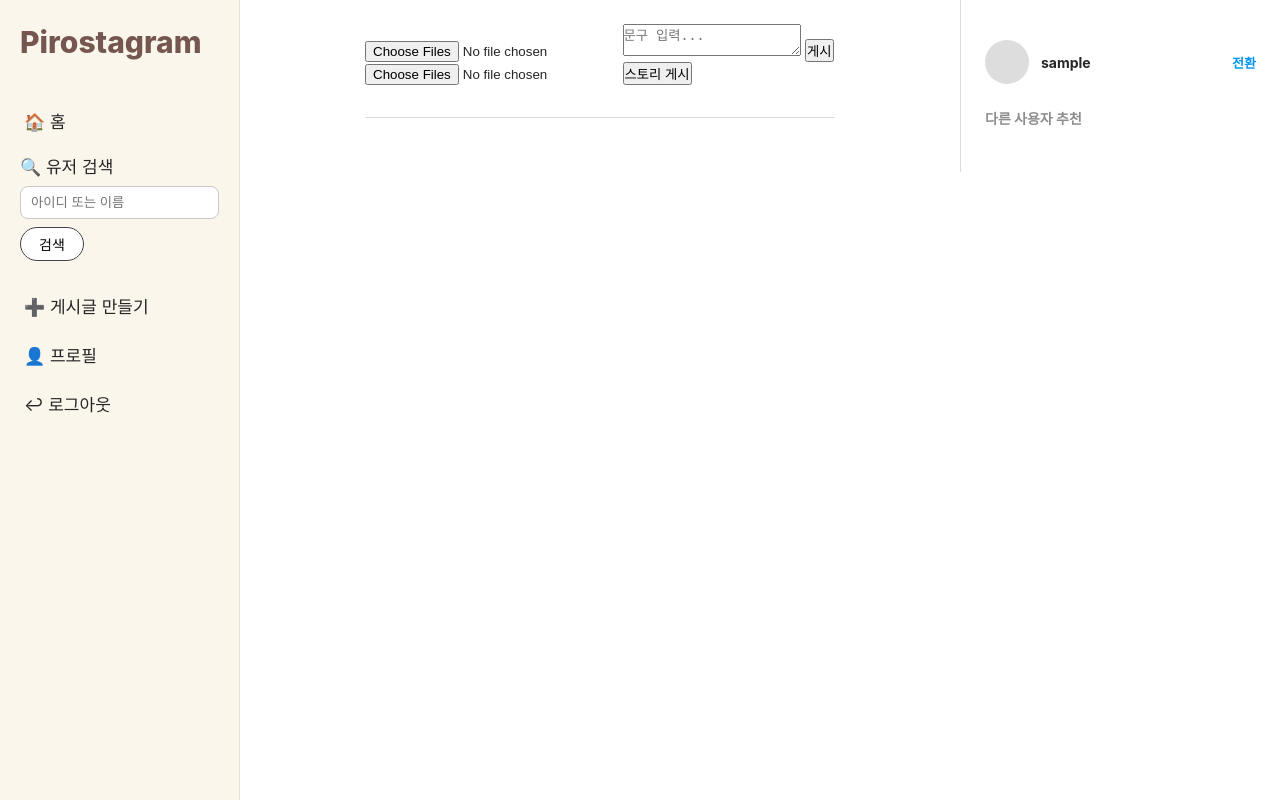
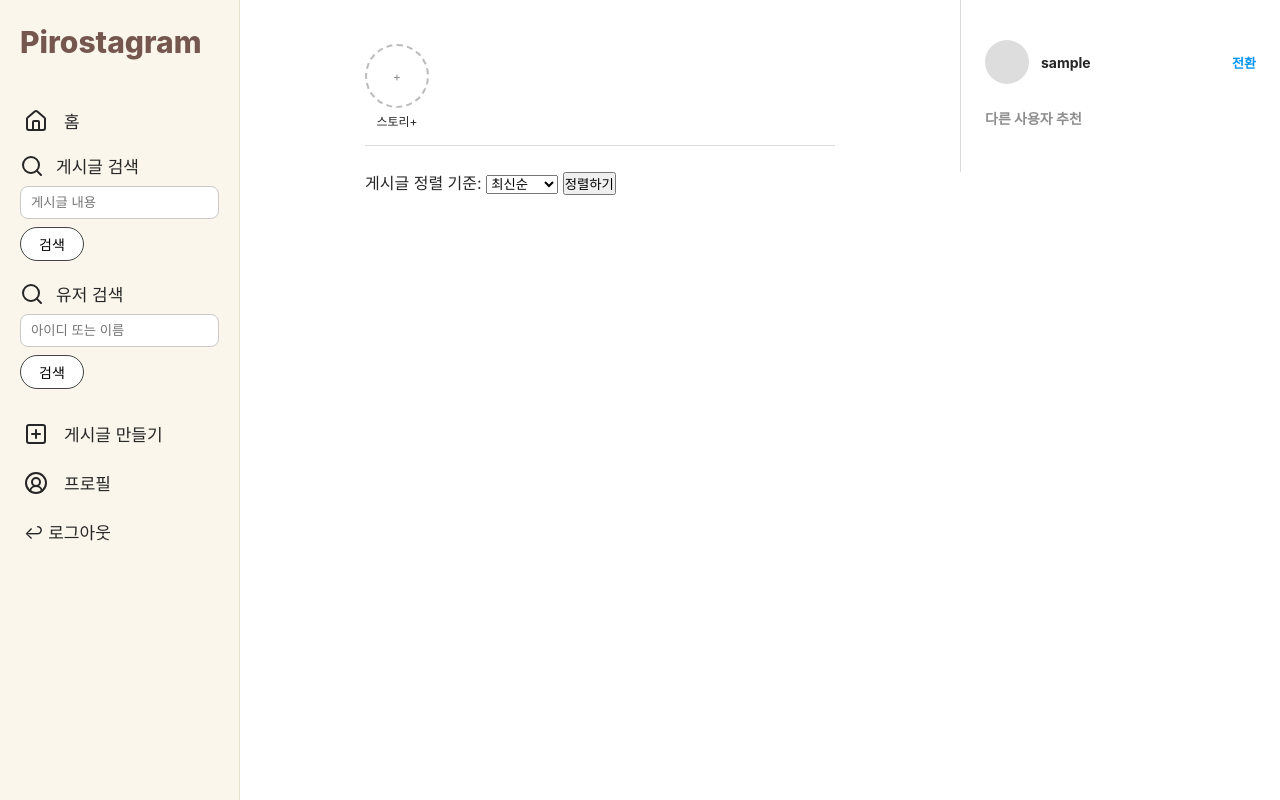
Before and after one commit to Pirogramming-25/Jung-seunghyun, a Django app: page / in a window 1280 px wide. Run offline with Django 5.2, Linux system fonts and the light colour scheme; the visitor is signed in with stand-in values (Sample User, id 1); data comes from the database, SQL or seed files in the repository; data that the repository does not hold is empty.

Commit message:
feat: 게시글 정렬 및 게시글 검색 기능 추가

```diff
--- a/piro25_Pirostagram/posts/urls.py
+++ b/piro25_Pirostagram/posts/urls.py
@@ -8,6 +8,7 @@ urlpatterns = [
     path('create/', views.post_create, name='create'),
     path('<int:post_id>/update/', views.post_update, name='update'),
     path('<int:post_id>/delete/', views.post_delete, name='delete'),
+    path('search/', views.post_search, name='search'),
     path('<int:post_id>/like/', views.like_toggle, name='like'),
     path('<int:post_id>/comment/', views.comment_create, name='comment_create'),
     path('comment/<int:comment_id>/update/', views.comment_update, name='comment_update'),
--- a/piro25_Pirostagram/posts/views.py
+++ b/piro25_Pirostagram/posts/views.py
@@ -8,6 +8,7 @@ from stories.models import Story
 import json
 from collections import OrderedDict
 from django.contrib.auth import get_user_model
+from django.db.models import Count
 User = get_user_model()
 
 #[조회] 메인 피드 화면을 보여주는 함수
@@ -20,6 +21,14 @@ def feed(request):
     posts = Post.objects.filter(
         author_id__in = author_ids
     )
+    # 정렬 기준 받기 (기본: 최신순)
+    sort = request.GET.get('sort', 'recent')
+    if sort == 'likes':
+        posts = posts.annotate(like_count=Count('likes')).order_by('-like_count')
+    elif sort == 'comments':
+        posts = posts.annotate(comment_count=Count('comments')).order_by('-comment_count')
+    else:  # recent
+        posts = posts.order_by('-created_at')
 
     # 스토리: 팔로우한 사람 + 나, 그리고 최근 24시간 이내만
     day_ago = timezone.now() - timedelta(hours=24)
@@ -56,6 +65,7 @@ def feed(request):
         'liked_posts': liked_posts,
         'story_list': story_list,
         'recommended': recommended,
+        'sort': sort,
     })
 #[작성] 새 게시글을 만드는 함수(Ajax로 호출됨)
 @login_required
@@ -110,6 +120,20 @@ def post_delete(request, post_id):
     return JsonResponse({'error': 'POST 요청만 허용'}, status=400)
 
 @login_required
+def post_search(request):
+    query = request.GET.get('q', '')       # 검색어
+
+    results = []
+    if query:
+        # 게시글 문구(caption)에 검색어가 들어간 글 찾기
+        results = Post.objects.filter(caption__icontains=query)
+
+    return render(request, 'posts/search.html', {
+        'query': query,
+        'results': results,
+    })
+
+@login_required
 def like_toggle(request, post_id):
     post = get_object_or_404(Post, id=post_id)
 
--- a/piro25_Pirostagram/static/css/style.css
+++ b/piro25_Pirostagram/static/css/style.css
@@ -15,12 +15,19 @@ a { text-decoration: none; color: inherit; }
     font-size:30px; font-weight: 800; margin-bottom: 36px;
     color: #755750;
 }
-.sidebar nav a { display: block; padding: 12px 4px; font-size: 17px; }
+.sidebar nav a {
+    display: flex;
+    align-items: center; gap: 16px;
+    padding: 12px 4px; font-size: 17px;
+}
 .sidebar nav a:hover { background: none; font-weight: 600; }
 
 /* 검색 영역 */
 .sidebar form { margin: 8px 0 20px; }
-.sidebar form > div { font-size: 17px; margin-bottom: 8px; }   /* 🔍 유저 검색 라벨 */
+.sidebar form > div {
+    display: flex; align-items: center;
+    gap: 12px;
+    font-size: 17px; margin-bottom: 8px; }
 .sidebar input {
     width: 100%; padding: 8px 10px; margin-bottom: 8px;
     border: 1px solid #c9c9c9; border-radius: 8px; background: white;
@@ -202,3 +209,51 @@ a { text-decoration: none; color: inherit; }
     border: none; padding: 8px 18px; border-radius: 8px;
     font-weight: 600; cursor: pointer;
 }
+
+/* ===== 게시글 모달 & 스토리+ ===== */
+.modal {
+    position: fixed;
+    inset: 0;
+    background: rgba(0,0,0,0.6);
+    display: flex;
+    align-items: center;
+    justify-content: center;
+    z-index: 1000;
+}
+.modal.hidden { display: none; }
+
+/* 흰색 카드 */
+.modal-box {
+    background: white;
+    border-radius: 12px;
+    padding: 24px;
+    width: 400px;
+    position: relative;
+}
+.modal-close {
+    position: absolute;
+    top: 12px;
+    right: 16px;
+    border: none;
+    background: none;
+    font-size: 20px;
+    cursor: pointer;
+}
+.modal-box textarea {
+    width: 100%;
+    height: 70px;
+    margin: 12px 0;
+}
+
+/* 스토리+ 동그라미 */
+.story-add {
+    width: 64px;
+    height: 64px;
+    border-radius: 50%;
+    border: 2px dashed #bbb;
+    display: flex;
+    align-items: center;
+    justify-content: center;
+    font-size: 28px;
+    color: #888;
+}
--- a/piro25_Pirostagram/templates/posts/feed.html
+++ b/piro25_Pirostagram/templates/posts/feed.html
@@ -7,24 +7,13 @@
 
     <!-- ===== 가운데 피드 ===== -->
     <main class="feed-main">
-
-        <!-- 게시글 작성 -->
-        <form id="post-form" enctype="multipart/form-data">
-            {% csrf_token %}
-            <input type="file" name="images" multiple accept="image/*">
-            <textarea name="caption" placeholder="문구 입력..."></textarea>
-            <button type="submit">게시</button>
-        </form>
-
-        <!-- 스토리 업로드 -->
-        <form method="post" action="{% url 'stories:create' %}" enctype="multipart/form-data">
-            {% csrf_token %}
-            <input type="file" name="images" multiple accept="image/*">
-            <button type="submit">스토리 게시</button>
-        </form>
-
         <!-- 스토리 바 -->
         <div class="story-bar">
+            <!-- 스토리+ : 누르면 사진 선택 → 자동 업로드 -->
+            <label class="story-item" for="story-file">
+                <div class="story-add">+</div>
+                <div>스토리+</div>
+            </label>
             {% for s in story_list %}
                 <div class="story-item" data-images='{{ s.images_json|safe }}'>
                     <img src="{{ s.thumb }}" class="story-thumb">
@@ -32,6 +21,24 @@
                 </div>
             {% endfor %}
         </div>
+
+        <!-- 숨겨진 스토리 업로드 폼 -->
+        <form method="post" action="{% url 'stories:create' %}" enctype="multipart/form-data" id="story-form">
+            {% csrf_token %}
+            <input type="file" id="story-file" name="images" multiple accept="image/*"
+                style="display:none" onchange="document.getElementById('story-form').submit()">
+        </form>
+
+        <!-- 게시글 정렬 -->
+        <form method="get" action="{% url 'posts:feed' %}" class="sort-form">
+            게시글 정렬 기준:
+            <select name="sort">
+                <option value="recent" {% if sort == 'recent' %}selected{% endif %}>최신순</option>
+                <option value="likes" {% if sort == 'likes' %}selected{% endif %}>좋아요순</option>
+                <option value="comments" {% if sort == 'comments' %}selected{% endif %}>댓글순</option>
+            </select>
+            <button type="submit">정렬하기</button>
+        </form>
 
         <!-- 게시글 목록 (기존 내용 그대로) -->
         <div id="post-list">
@@ -110,9 +117,21 @@
         {% endfor %}
     </aside>
 
+    <!-- 게시글 작성 모달 -->
+    <div id="post-modal" class="modal hidden">
+        <div class="modal-box">
+            <button class="modal-close" onclick="document.getElementById('post-modal').classList.add('hidden')">✕</button>
+            <h3>새 게시글</h3>
+            <form id="post-form" enctype="multipart/form-data">
+                {% csrf_token %}
+                <input type="file" name="images" multiple accept="image/*">
+                <textarea name="caption" placeholder="문구 입력..."></textarea>
+                <button type="submit">게시</button>
+            </form>
+        </div>
+    </div>
 </div>
 
-<!-- 스토리 뷰어 -->
 <!-- 스토리 뷰어 -->
     <div id="story-viewer" class="hidden">
         <div id="progress-bars"></div>
--- a/piro25_Pirostagram/templates/sidebar.html
+++ b/piro25_Pirostagram/templates/sidebar.html
@@ -2,17 +2,50 @@
 <aside class="sidebar">
     <div class="logo">Pirostagram</div>
     <nav>
-        <a href="{% url 'posts:feed' %}">🏠 홈</a>
+        <a href="{% url 'posts:feed' %}">
+            <svg xmlns="http://www.w3.org/2000/svg" width="24" height="24" viewBox="0 0 24 24" fill="none" stroke="currentColor" stroke-width="2" stroke-linecap="round" stroke-linejoin="round" class="lucide lucide-house-icon lucide-house">
+                <path d="M15 21v-8a1 1 0 0 0-1-1h-4a1 1 0 0 0-1 1v8"/>
+                <path d="M3 10a2 2 0 0 1 .709-1.528l7-6a2 2 0 0 1 2.582 0l7 6A2 2 0 0 1 21 10v9a2 2 0 0 1-2 2H5a2 2 0 0 1-2-2z"/>
+            </svg>홈</a>
+
+        <!-- 게시글 검색 -->
+        <form method="get" action="{% url 'posts:search' %}">
+            <div>
+                <svg xmlns="http://www.w3.org/2000/svg" width="24" height="24" viewBox="0 0 24 24" fill="none" stroke="currentColor" stroke-width="2" stroke-linecap="round" stroke-linejoin="round" class="lucide lucide-search-icon lucide-search">
+                    <path d="m21 21-4.34-4.34"/>
+                    <circle cx="11" cy="11" r="8"/>
+                </svg> 게시글 검색
+            </div>
+            <input type="text" name="q" placeholder="게시글 내용">
+            <button type="submit">검색</button>
+        </form>
 
         <!-- 유저 검색 (사이드바 안에서 바로 검색) -->
         <form method="get" action="{% url 'accounts:search' %}">
-            <div>🔍 유저 검색</div>
+            <div>
+                <svg xmlns="http://www.w3.org/2000/svg" width="24" height="24" viewBox="0 0 24 24" fill="none" stroke="currentColor" stroke-width="2" stroke-linecap="round" stroke-linejoin="round" class="lucide lucide-search-icon lucide-search">
+                    <path d="m21 21-4.34-4.34"/>
+                    <circle cx="11" cy="11" r="8"/>
+                </svg>유저 검색
+            </div>
             <input type="text" name="q" placeholder="아이디 또는 이름">
             <button type="submit">검색</button>
         </form>
 
-        <a href="{% url 'posts:feed' %}">➕ 게시글 만들기</a>
-        <a href="{% url 'accounts:profile' request.user.username %}">👤 프로필</a>
+        <a href="{% url 'posts:feed' %}" onclick="var m=document.getElementById('post-modal'); if(m){m.classList.remove('hidden'); return false;}">
+            <svg xmlns="http://www.w3.org/2000/svg" width="24" height="24" viewBox="0 0 24 24" fill="none" stroke="currentColor" stroke-width="2" stroke-linecap="round" stroke-linejoin="round" class="lucide lucide-square-plus-icon lucide-square-plus">
+                <rect width="18" height="18" x="3" y="3" rx="2"/>
+                <path d="M8 12h8"/>
+                <path d="M12 8v8"/>
+            </svg>게시글 만들기
+        </a>
+        <a href="{% url 'accounts:profile' request.user.username %}">
+            <svg xmlns="http://www.w3.org/2000/svg" width="24" height="24" viewBox="0 0 24 24" fill="none" stroke="currentColor" stroke-width="2" stroke-linecap="round" stroke-linejoin="round" class="lucide lucide-circle-user-round-icon lucide-circle-user-round">
+                <path d="M17.925 20.056a6 6 0 0 0-11.851.001"/>
+                <circle cx="12" cy="11" r="4"/>
+                <circle cx="12" cy="12" r="10"/>
+            </svg>프로필
+        </a>
         <a href="{% url 'accounts:logout' %}">↩ 로그아웃</a>
     </nav>
 </aside>
```
Also changed, not shown: piro25_Pirostagram/templates/posts/search.html (added, +31 -0 lines).
